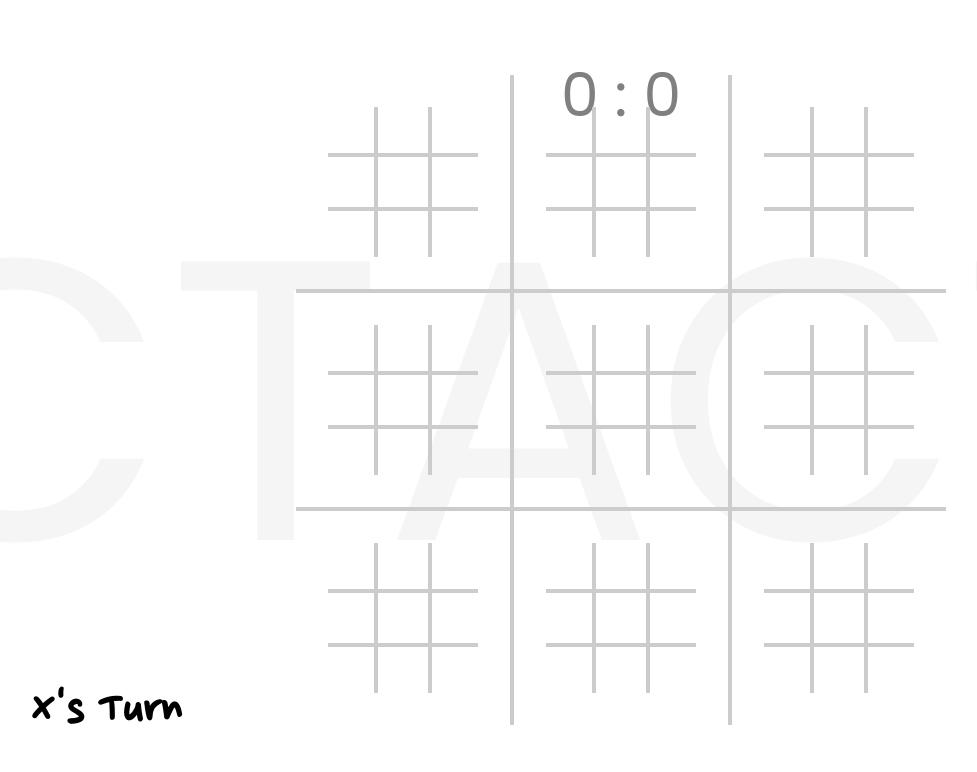
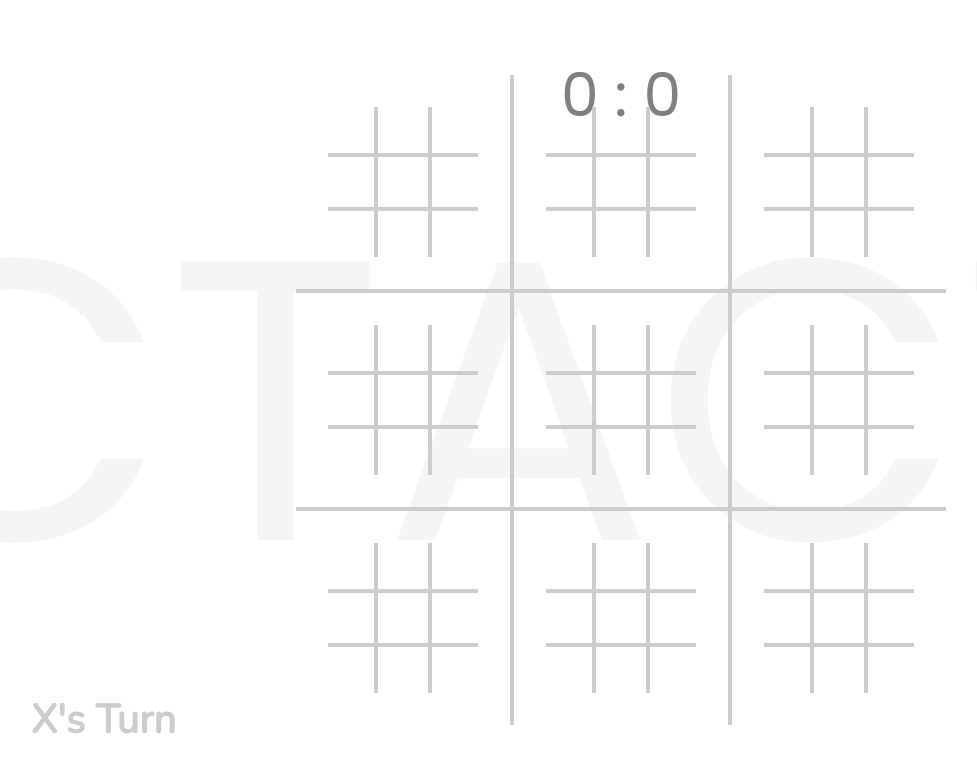
Before and after one commit to imursugarmommy/SuperTicTacToe, a plain HTML site: page index.html in a window 1280 px wide. Shown: the top 772 px of the page, without its empty margins (19-996 px from the left). Drawn offline with nearby package versions, Linux system fonts and the light colour scheme.

Commit message:
Counting System
Finally done, bc i moved one function

```diff
--- a/app.js
+++ b/app.js
@@ -80,6 +80,8 @@ function gameStart() {
           const winnerField = e.target;
           checkWinner(placedMove, winnerField);
         }
+
+        checkBigGridWinner();
 
         changePlayer();
 
@@ -217,7 +219,6 @@ function checkWinner(move, winner) {
         bigFieldPlacedMoves.splice(winningBigFieldIndex, 1, playerTurn);
 
         moves++;
-        checkBigGridWinner();
       }
 
       // const centerA = getCenterPosition(winningfield1);
--- a/style.css
+++ b/style.css
@@ -1,6 +1,7 @@
 @import url('https://fonts.googleapis.com/css2?family=Outfit:wght@200;300;500;600;700&family=Poppins:wght@100;200;300;400;500;600;700;800;900&display=swap');
 @import url('https://fonts.googleapis.com/css2?family=Lato:wght@300;400;700&display=swap');
 @import url('https://fonts.googleapis.com/css2?family=Nanum+Pen+Script&display=swap');
+@import url('https://fonts.googleapis.com/css2?family=Nunito:wght@300&display=swap');
 
 /* Box sizing rules */
 *,
@@ -282,11 +283,10 @@ button {
   position: absolute;
   bottom: 50px;
   left: 50px;
-  font-size: 50px;
-  font-family: 'Nanum Pen Script', cursive;
-  /* font-family: 'Poppins', sans-serif; */
+  font-size: 40px;
+  font-family: 'Nunito', sans-serif;
   font-weight: 700;
-  color: black;
+  color: var(--border);
 }
 
 .error {
```
